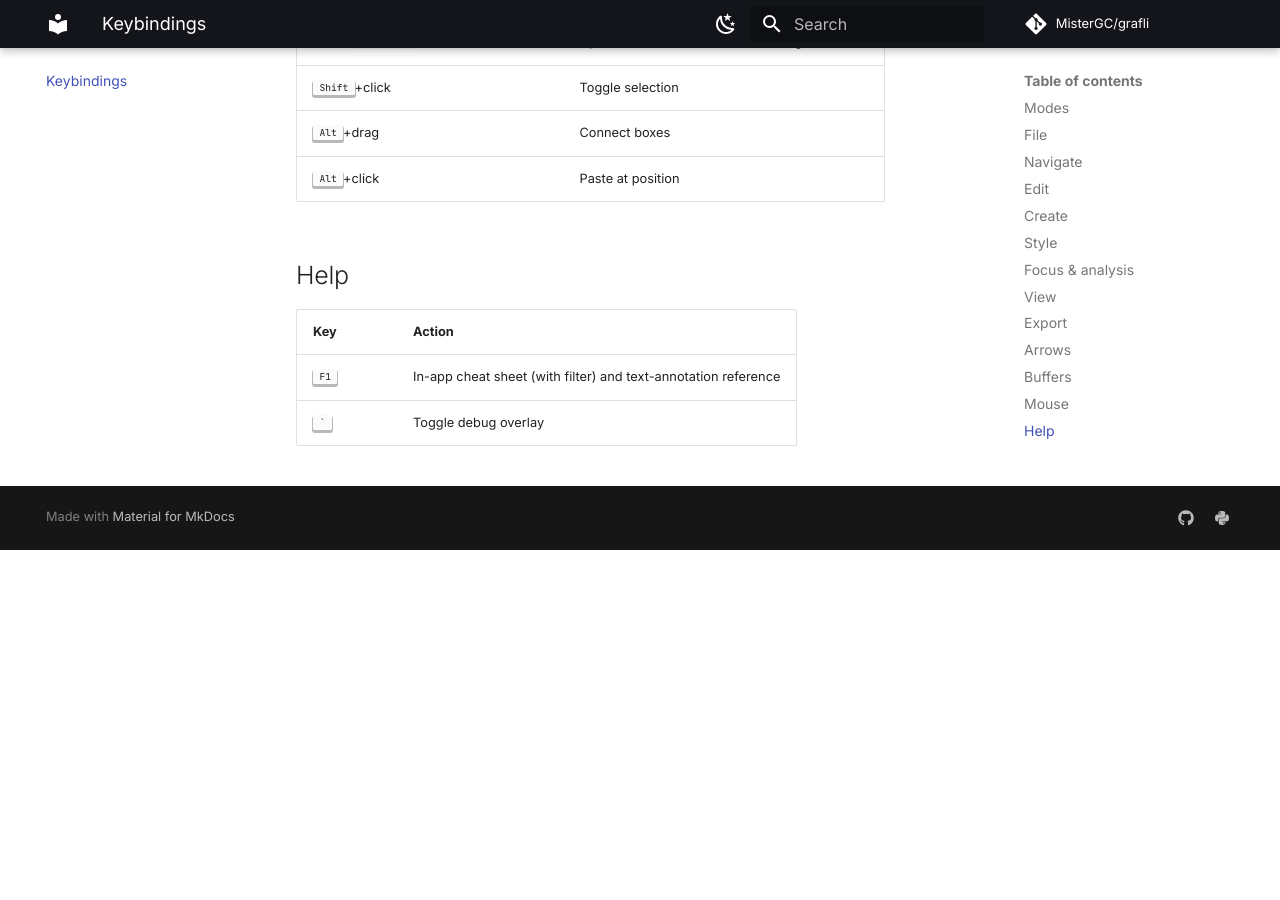
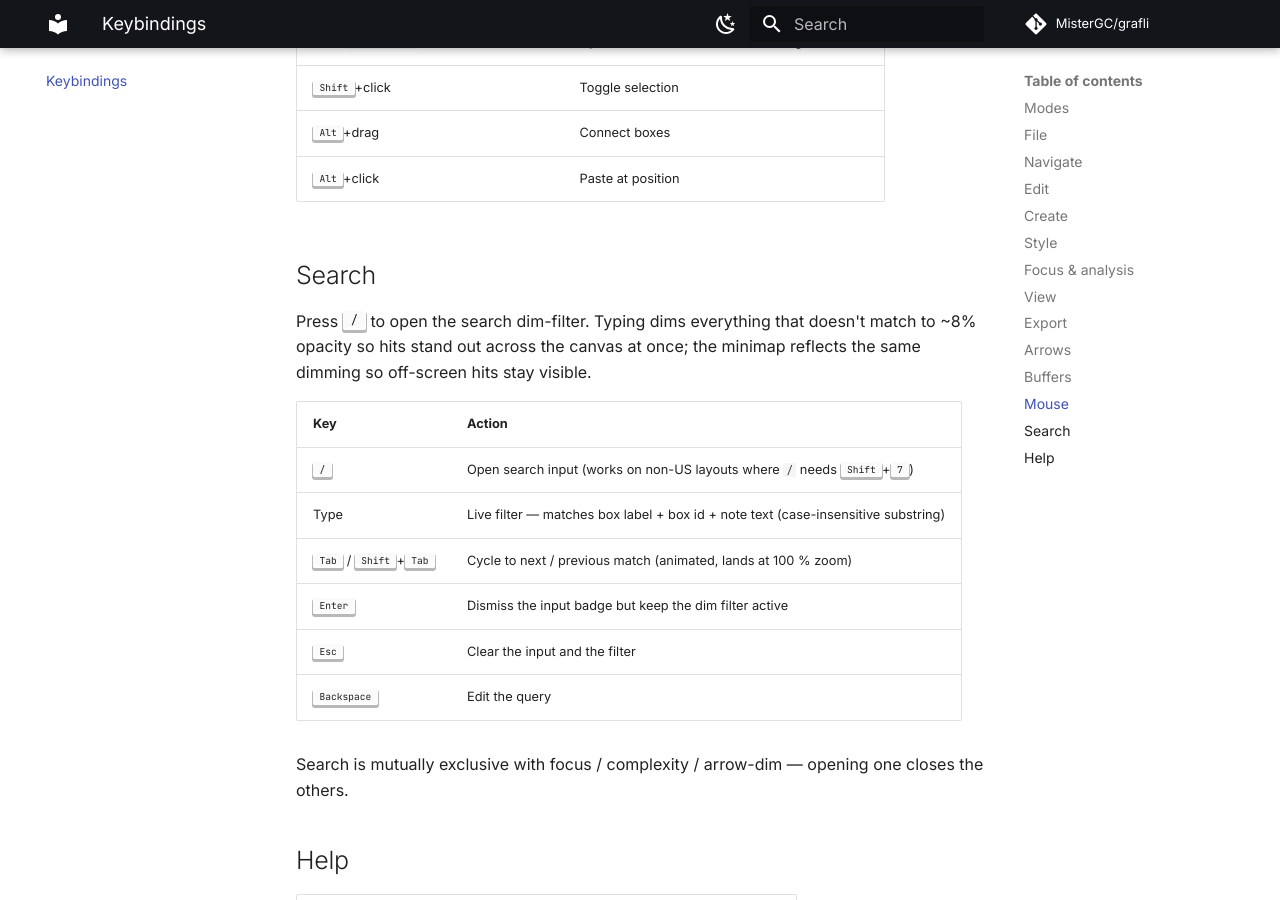
Before and after one commit to MisterGC/grafli, an MkDocs documentation site: the page built from docs/keybindings.md, in a window 1280 px wide and 900 px high, scrolled down 4948 px. Built offline with MkDocs 1.6.1 and Material for MkDocs 9.7.7, drawn with Linux system fonts in a browser that asks for light colours; comment, search, counter and statistics services are not loaded; before the commit the page ends 5498 px from its top, so only the background shows below that; some of the changed text lies outside the part shown.

Commit message:
Docs: changelog references issues; site, F1 cheatsheet, skill cover new search/zoom/wrap

```diff
--- a/docs/keybindings.md
+++ b/docs/keybindings.md
@@ -39,15 +39,15 @@ lands on the placeholder ready to type-replace.
 | Arrow keys | Pan viewport |
 | Middle-drag | Pan from anywhere |
 | <kbd>+</kbd> / <kbd>-</kbd> | Zoom in / out |
-| <kbd>Z</kbd> | Zoom to selection (progressive) |
-| <kbd>Shift</kbd>+<kbd>Z</kbd> | Zoom to fit all |
+| <kbd>z</kbd> | Zoom-in step cycle: 25 → 50 → 100 → 150 % (wraps) |
+| <kbd>Shift</kbd>+<kbd>Z</kbd> | Zoom to fit (whole graph) |
 | <kbd>g</kbd><kbd>p</kbd> | Select parent (zoom if needed) |
 | <kbd>F</kbd> | Select first child |
-| <kbd>Tab</kbd> / <kbd>Shift</kbd>+<kbd>Tab</kbd> | Cycle siblings |
+| <kbd>Tab</kbd> / <kbd>Shift</kbd>+<kbd>Tab</kbd> | Cycle siblings (or search matches when search is open) |
 | <kbd>Ctrl</kbd>+<kbd>J</kbd> | Jump to any item (global) |
 | <kbd>Ctrl</kbd>+<kbd>O</kbd> / <kbd>Ctrl</kbd>+<kbd>I</kbd> | Nav history back / forward |
 | <kbd>Alt</kbd> (hold) | Graph nav: follow connectors |
-| <kbd>/</kbd> | Search by label |
+| <kbd>/</kbd> | Search dim-filter — see [Search](#search) below |
 
 ## Edit
 
@@ -137,6 +137,24 @@ section.
 | <kbd>Alt</kbd>+drag | Connect boxes |
 | <kbd>Alt</kbd>+click | Paste at position |
 
+## Search
+
+Press <kbd>/</kbd> to open the search dim-filter. Typing dims everything that
+doesn't match to ~8% opacity so hits stand out across the canvas at once;
+the minimap reflects the same dimming so off-screen hits stay visible.
+
+| Key | Action |
+|-----|--------|
+| <kbd>/</kbd> | Open search input (works on non-US layouts where `/` needs <kbd>Shift</kbd>+<kbd>7</kbd>) |
+| Type | Live filter — matches box label + box id + note text (case-insensitive substring) |
+| <kbd>Tab</kbd> / <kbd>Shift</kbd>+<kbd>Tab</kbd> | Cycle to next / previous match (animated, lands at 100 % zoom) |
+| <kbd>Enter</kbd> | Dismiss the input badge but keep the dim filter active |
+| <kbd>Esc</kbd> | Clear the input and the filter |
+| <kbd>Backspace</kbd> | Edit the query |
+
+Search is mutually exclusive with focus / complexity / arrow-dim — opening
+one closes the others.
+
 ## Help
 
 | Key | Action |
```
Also changed, not shown: CHANGELOG.md (+17 -8 lines), docs/format.md (+7 -1 lines), grafli/skills/grafli/SKILL.md (+9 -3 lines), 1 other file.
